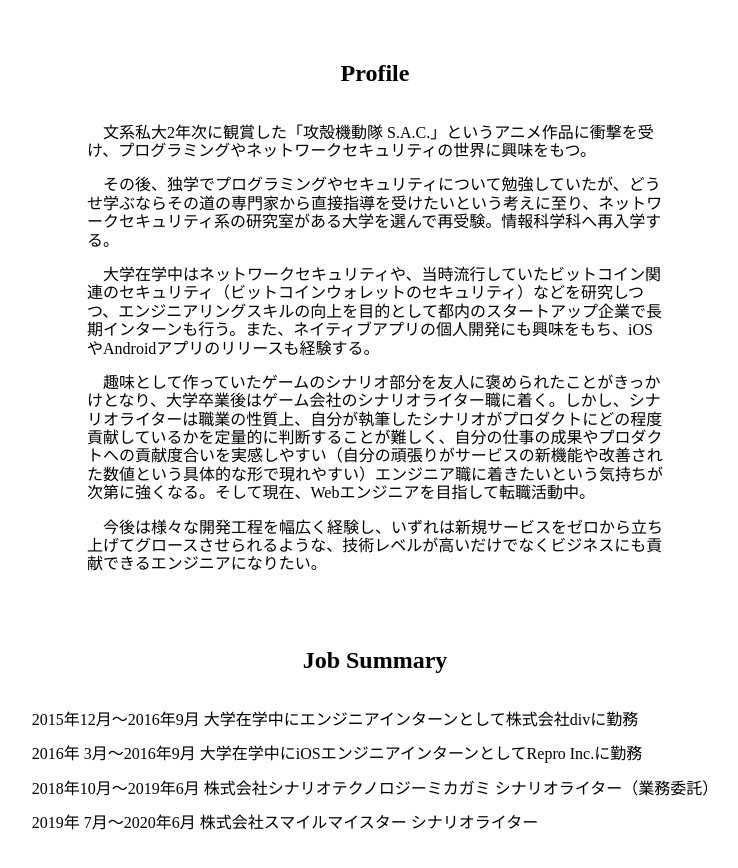
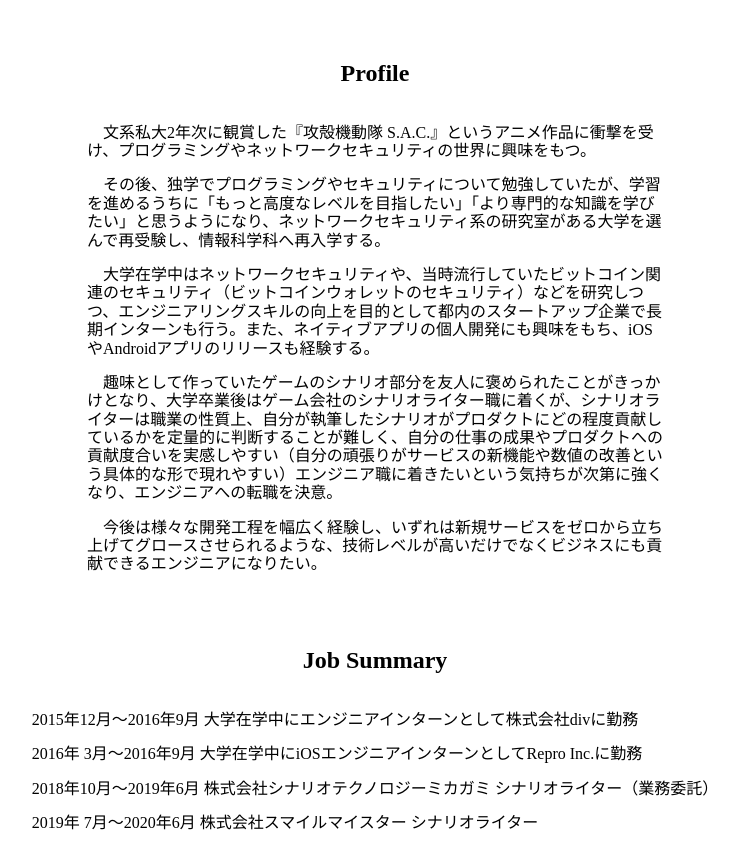
Before and after one commit to Shichimin/portfolio, a Vue app: page / in a window 1280 px wide. Shown: the part 1487-2355 px from the top of the page, without its empty margins (265-1003 px from the left). Built offline with nearby package versions, Linux system fonts and the light colour scheme; what vue-particles, vue-smoothscroll, vue-typer would draw is missing.

Commit message:
[update]Profileの文言を修正

```diff
--- a/src/components/About.vue
+++ b/src/components/About.vue
@@ -17,10 +17,10 @@
           <h2>Profile</h2>
           <div class="profile-content">
             <div class="profile-block">
-              <p class="text">文系私大2年次に観賞した「攻殻機動隊 S.A.C.」というアニメ作品に衝撃を受け、プログラミングやネットワークセキュリティの世界に興味をもつ。</p>
-              <p class="text">その後、独学でプログラミングやセキュリティについて勉強していたが、どうせ学ぶならその道の専門家から直接指導を受けたいという考えに至り、ネットワークセキュリティ系の研究室がある大学を選んで再受験。情報科学科へ再入学する。</p>
+              <p class="text">文系私大2年次に観賞した『攻殻機動隊 S.A.C.』というアニメ作品に衝撃を受け、プログラミングやネットワークセキュリティの世界に興味をもつ。</p>
+              <p class="text">その後、独学でプログラミングやセキュリティについて勉強していたが、学習を進めるうちに「もっと高度なレベルを目指したい」「より専門的な知識を学びたい」と思うようになり、ネットワークセキュリティ系の研究室がある大学を選んで再受験し、情報科学科へ再入学する。</p>
               <p class="text">大学在学中はネットワークセキュリティや、当時流行していたビットコイン関連のセキュリティ（ビットコインウォレットのセキュリティ）などを研究しつつ、エンジニアリングスキルの向上を目的として都内のスタートアップ企業で長期インターンも行う。また、ネイティブアプリの個人開発にも興味をもち、iOSやAndroidアプリのリリースも経験する。</p>
-              <p class="text">趣味として作っていたゲームのシナリオ部分を友人に褒められたことがきっかけとなり、大学卒業後はゲーム会社のシナリオライター職に着く。しかし、シナリオライターは職業の性質上、自分が執筆したシナリオがプロダクトにどの程度貢献しているかを定量的に判断することが難しく、自分の仕事の成果やプロダクトへの貢献度合いを実感しやすい（自分の頑張りがサービスの新機能や改善された数値という具体的な形で現れやすい）エンジニア職に着きたいという気持ちが次第に強くなる。そして現在、Webエンジニアを目指して転職活動中。</p>
+              <p class="text">趣味として作っていたゲームのシナリオ部分を友人に褒められたことがきっかけとなり、大学卒業後はゲーム会社のシナリオライター職に着くが、シナリオライターは職業の性質上、自分が執筆したシナリオがプロダクトにどの程度貢献しているかを定量的に判断することが難しく、自分の仕事の成果やプロダクトへの貢献度合いを実感しやすい（自分の頑張りがサービスの新機能や数値の改善という具体的な形で現れやすい）エンジニア職に着きたいという気持ちが次第に強くなり、エンジニアへの転職を決意。</p>
               <p class="text">今後は様々な開発工程を幅広く経験し、いずれは新規サービスをゼロから立ち上げてグロースさせられるような、技術レベルが高いだけでなくビジネスにも貢献できるエンジニアになりたい。</p>
             </div>
           </div>
```
